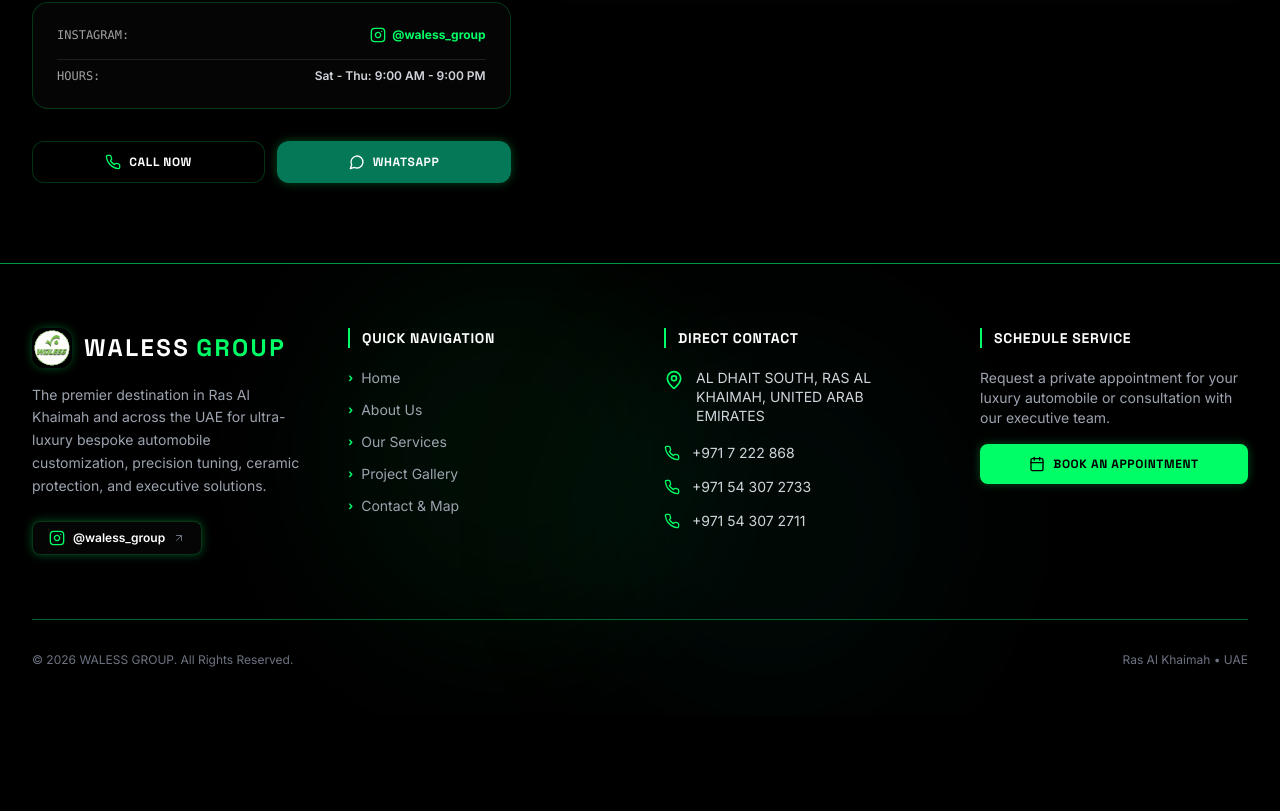
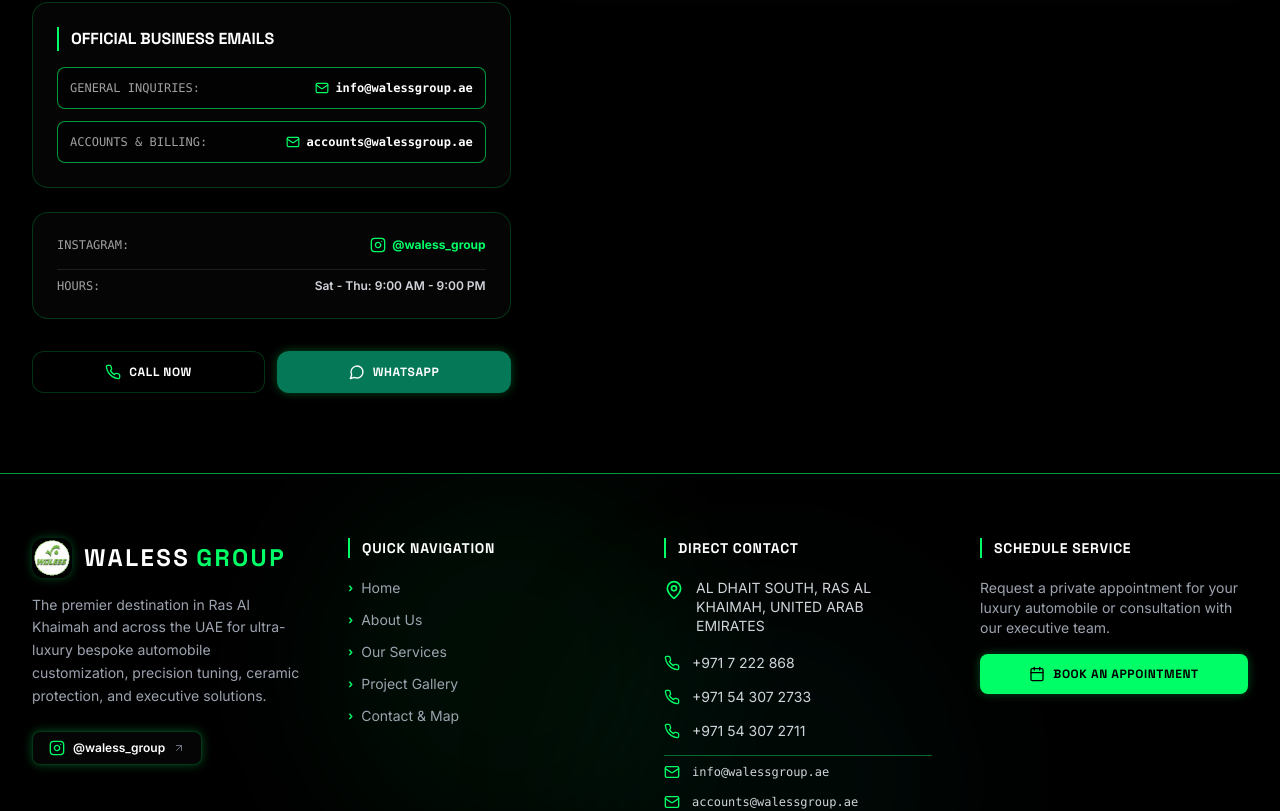
Before and after one commit to Adarsh1530/uae-carservice, a Next.js app: page /contact in a window 1280 px wide. Shown: the part 1172-1983 px from the top of the page. Before the commit the page ends 1888 px from the top, so only its background shows below. Built offline with nearby package versions, Linux system fonts and the light colour scheme; no server answers; the database is empty.

Commit message:
Display official business emails (info@ and accounts@) on public Footer and Contact page

```diff
--- a/src/app/contact/page.tsx
+++ b/src/app/contact/page.tsx
@@ -2,7 +2,7 @@
 
 import React, { useEffect, useState } from 'react';
 import Image from 'next/image';
-import { Phone, MapPin, Instagram, MessageCircle, Navigation } from 'lucide-react';
+import { Phone, MapPin, Instagram, MessageCircle, Navigation, Mail } from 'lucide-react';
 
 import { Navbar } from '@/components/layout/Navbar';
 import { Footer } from '@/components/layout/Footer';
@@ -127,6 +127,29 @@
                   </div>
                 </div>
 
+                {/* Official Email Card */}
+                <div className="p-6 rounded-2xl bg-brand-surface border border-brand-border space-y-4">
+                  <h3 className="font-heading font-bold text-white text-base border-l-2 border-brand-green pl-3">
+                    OFFICIAL BUSINESS EMAILS
+                  </h3>
+                  <div className="space-y-3 text-sm">
+                    <div className="flex items-center justify-between p-3 rounded-lg bg-black/60 border border-brand-border/60">
+                      <span className="text-xs text-brand-muted font-mono">GENERAL INQUIRIES:</span>
+                      <a href="mailto:info@walessgroup.ae" className="font-semibold text-white hover:text-brand-green flex items-center gap-1.5 font-mono text-xs">
+                        <Mail className="w-3.5 h-3.5 text-brand-green" />
+                        info@walessgroup.ae
+                      </a>
+                    </div>
+                    <div className="flex items-center justify-between p-3 rounded-lg bg-black/60 border border-brand-border/60">
+                      <span className="text-xs text-brand-muted font-mono">ACCOUNTS & BILLING:</span>
+                      <a href="mailto:accounts@walessgroup.ae" className="font-semibold text-white hover:text-brand-green flex items-center gap-1.5 font-mono text-xs">
+                        <Mail className="w-3.5 h-3.5 text-brand-green" />
+                        accounts@walessgroup.ae
+                      </a>
+                    </div>
+                  </div>
+                </div>
+
                 {/* Social & Hours */}
                 <div className="p-6 rounded-2xl bg-brand-surface border border-brand-border space-y-4">
                   <div className="flex items-center justify-between">
--- a/src/components/layout/Footer.tsx
+++ b/src/components/layout/Footer.tsx
@@ -3,7 +3,7 @@
 import React, { useState, useEffect } from 'react';
 import Link from 'next/link';
 import Image from 'next/image';
-import { Phone, MapPin, Instagram, Calendar, ArrowUpRight } from 'lucide-react';
+import { Phone, MapPin, Instagram, Calendar, ArrowUpRight, Mail } from 'lucide-react';
 import { SiteSettings } from '@/lib/types';
 
 interface FooterProps {
@@ -132,6 +132,18 @@
                   </a>
                 </div>
               )}
+              <div className="flex items-center gap-3 pt-2 border-t border-brand-border/40">
+                <Mail className="w-4 h-4 text-brand-green shrink-0" />
+                <a href="mailto:info@walessgroup.ae" className="text-gray-300 hover:text-brand-green transition-colors text-xs font-mono">
+                  info@walessgroup.ae
+                </a>
+              </div>
+              <div className="flex items-center gap-3">
+                <Mail className="w-4 h-4 text-brand-green shrink-0" />
+                <a href="mailto:accounts@walessgroup.ae" className="text-gray-300 hover:text-brand-green transition-colors text-xs font-mono">
+                  accounts@walessgroup.ae
+                </a>
+              </div>
             </div>
           </div>
 
```
